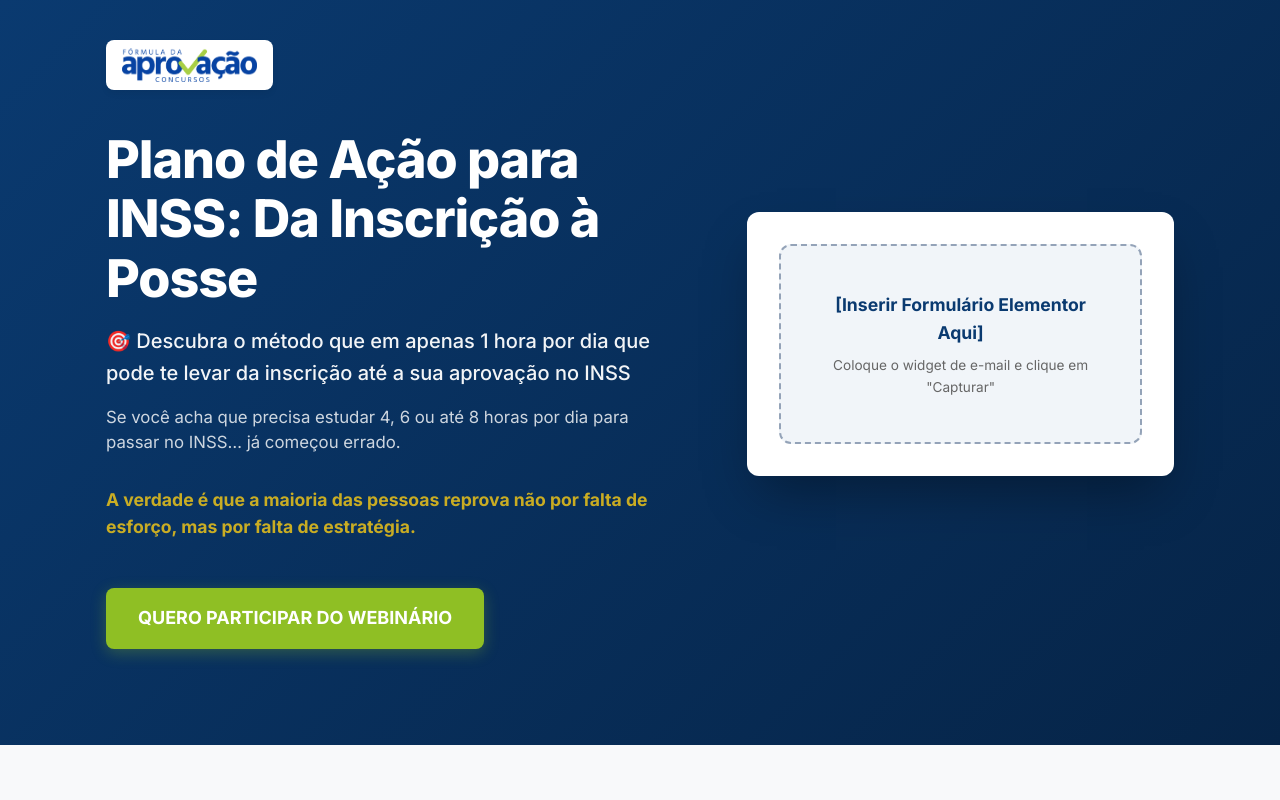
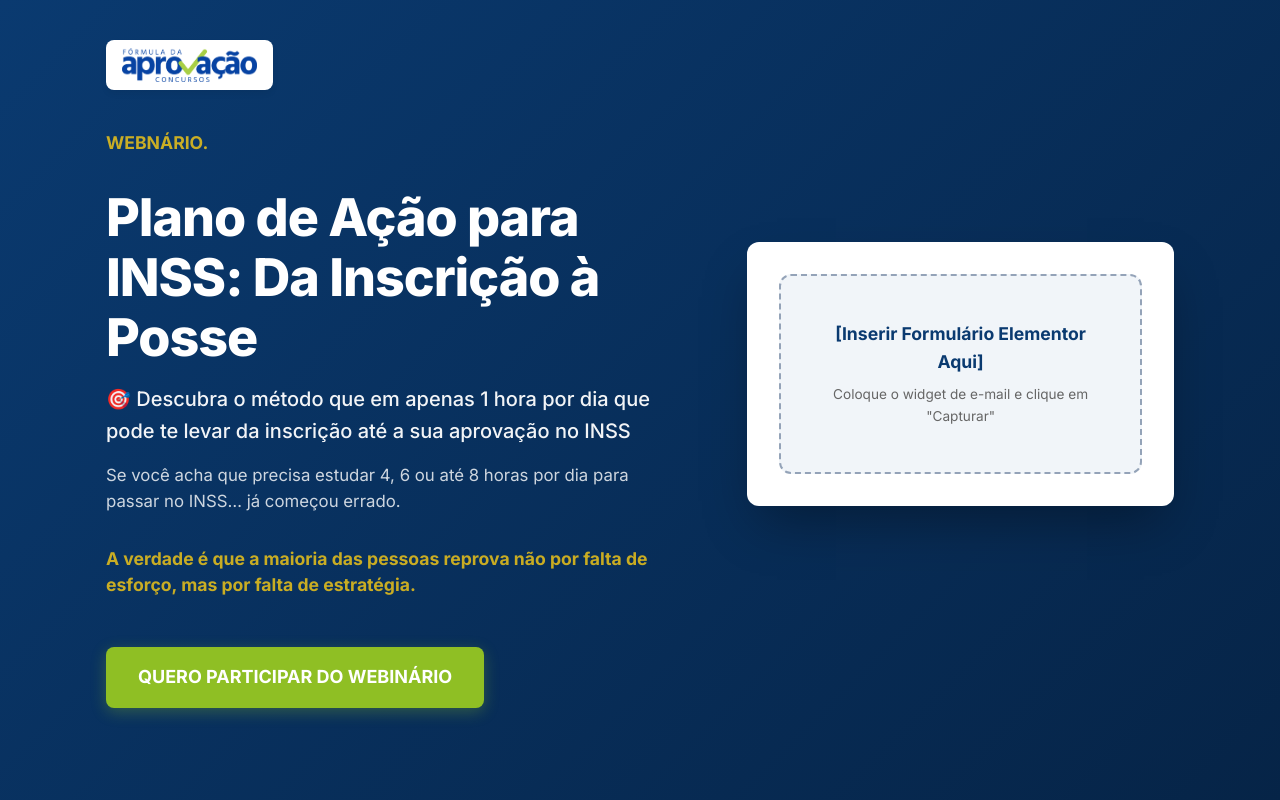
Before and after one commit to fernandaformuladaaprovacao-ux/Lp_captura_lancamento_0805, a plain HTML site: page index.html in a window 1280 px wide. Shown: the top 800 px of the page. Drawn offline with Linux system fonts and the light colour scheme.

Commit message:
Update index.html

```diff
--- a/index.html
+++ b/index.html
@@ -23,6 +23,7 @@
                     <!-- Placeholder para a Logo. Se já tiver a imagem na pasta do Elementor, é só atualizar o src lá -->
                     <img src="logo-formula-da-aprovacao.png" alt="Fórmula da Aprovação Concursos" class="logo">
                 </div>
+               <p class="hero-support-text highlight-text-yellow">WEBNÁRIO.</p>
                 <h1 class="headline">Plano de Ação para INSS: Da Inscrição à Posse</h1>
                 <p class="subheadline">🎯 Descubra o método que em apenas 1 hora por dia que pode te levar da inscrição até a sua aprovação no INSS</p>
                 <p class="hero-support-text">Se você acha que precisa estudar 4, 6 ou até 8 horas por dia para passar no INSS… já começou errado.</p>
```
